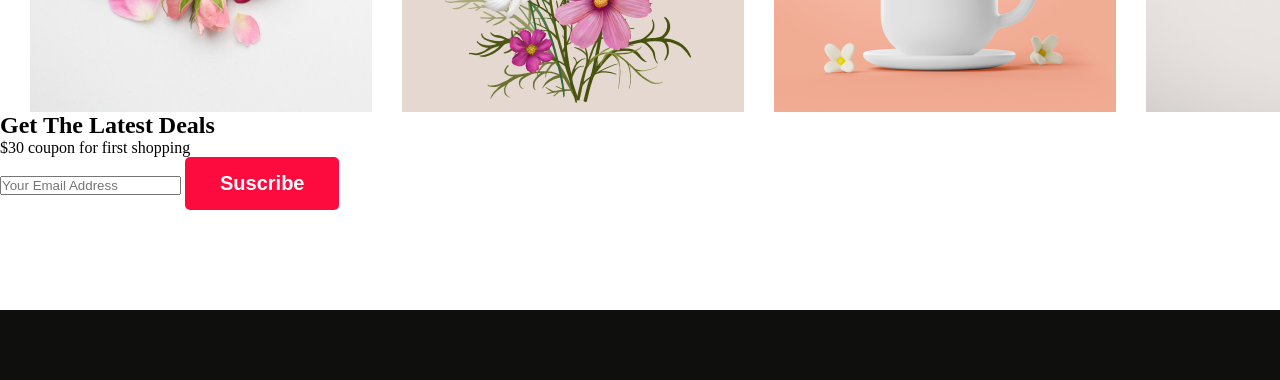
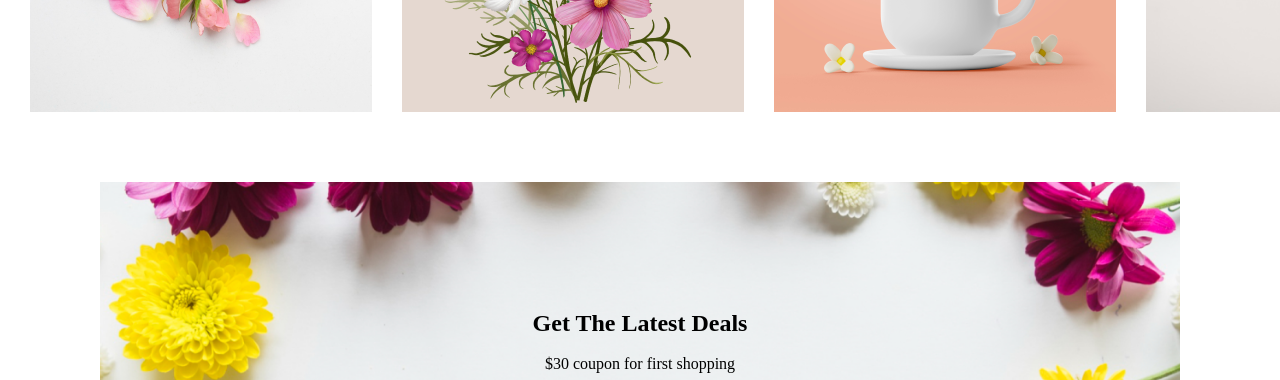
Before and after one commit to Mominul072/flower-shop, a plain HTML site: page index.html in a window 1280 px wide. Shown: the part 1750-2130 px from the top of the page. Drawn offline with Linux system fonts and the light colour scheme.

Commit message:
added main section

```diff
--- a/index.html
+++ b/index.html
@@ -76,12 +76,15 @@
         <!-- greatest deal section -->
         <section>
             <div class="greatest-container">
-                <h2 class="geatest-title">Get The Latest Deals</h2>
-                <p class="greatest-description">
+                <div class="greatest-text">
+                    <h2 class="geatest-title">Get The Latest Deals</h2><br>
+                    <p class="greatest-description">
                     $30 coupon for first shopping
-                </p>
-                <input type="text" placeholder="Your Email Address">
+                    </p>
+                <input class="gretest-input" type="text" placeholder="Your Email Address">
                 <button class="btn-primary">Suscribe</button>
+                </div>
+
             </div>
         </section>
 
--- a/style.css
+++ b/style.css
@@ -105,7 +105,36 @@ nav a{
 
 /* greatest deal style */
 .greatest-container{
+    background-image: url("./Flower Asset/Rectangle 9.png");
+    height: 80%;
+    background-position: center;
+    background-repeat: no-repeat;
+    background-size: cover;
+    position: relative;
+    padding: 128px 80px 130px 80px;
+    margin: 70px 100px 80px 100px;
 
+}
+.greatest-text{
+
+        text-align: center;
+        /* position: absolute;
+        top: 50%;
+        left: 50%;
+        transform: translate(-50%, -50%);
+        color: white; */
+
+}
+
+.gretest-input{
+    border-radius: 5px;
+    /* background: #fd0a3f; */
+    border: 0px;
+    color: white;
+    font-size: 20px;
+    font-weight: 700;
+    padding: 15px 35px;
+    margin-top: 10px;
 }
 
 
```
